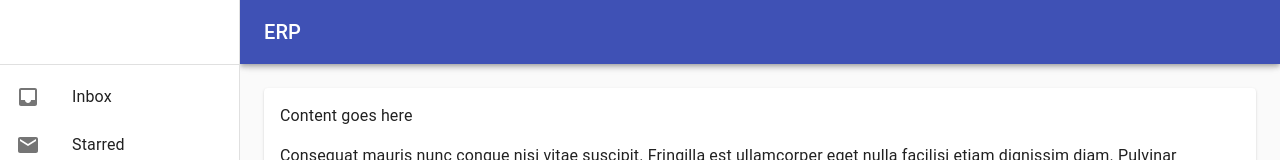
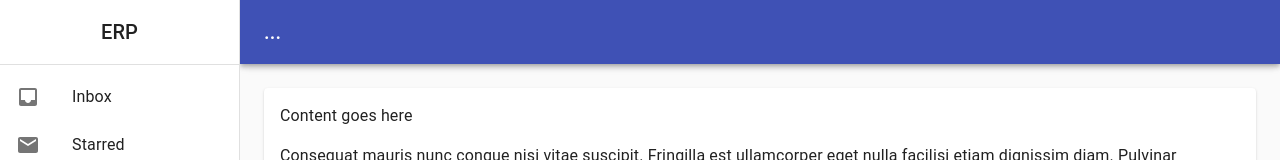
Before and after one commit to c3n7ly-commissions/erp_reactful_client, a React (Create React App) app: page /blank01 in a window 1280 px wide. Shown: the top 160 px of the page. Built offline with nearby package versions, Linux system fonts and the light colour scheme.

Commit message:
Moved title header to drawer

```diff
--- a/src/components/drawer.js
+++ b/src/components/drawer.js
@@ -7,6 +7,7 @@ import {
   ListItem,
   ListItemIcon,
   ListItemText,
+  Typography,
   makeStyles,
   useTheme,
 } from '@material-ui/core';
@@ -16,9 +17,16 @@ import MailIcon from '@material-ui/icons/Mail';
 const drawerWidth = 240;
 
 const useStyles = makeStyles((theme) => ({
-  toolbar: theme.mixins.toolbar,
   drawerPaper: {
     width: drawerWidth,
+  },
+  drawerHeader: {
+    display: 'flex',
+    alignItems: 'center',
+    justifyContent: 'center',
+    padding: theme.spacing(0, 1),
+    // necessary for content to be below app bar
+    ...theme.mixins.toolbar,
   },
   drawer: {
     [theme.breakpoints.up('sm')]: {
@@ -35,7 +43,11 @@ function NavigationDrawer(props) {
 
   const drawer = (
     <div>
-      <div className={classes.toolbar} />
+      <div className={classes.drawerHeader}>
+        <Typography variant="h6" noWrap>
+          ERP
+        </Typography>
+      </div>
       <Divider />
       <List>
         {['Inbox', 'Starred', 'Send email', 'Drafts'].map((text, index) => (
--- a/src/components/navbar.js
+++ b/src/components/navbar.js
@@ -41,7 +41,7 @@ function NavBar(props) {
           <MenuIcon />
         </IconButton>
         <Typography variant="h6" noWrap>
-          ERP
+          ...
         </Typography>
       </Toolbar>
     </AppBar>
```
